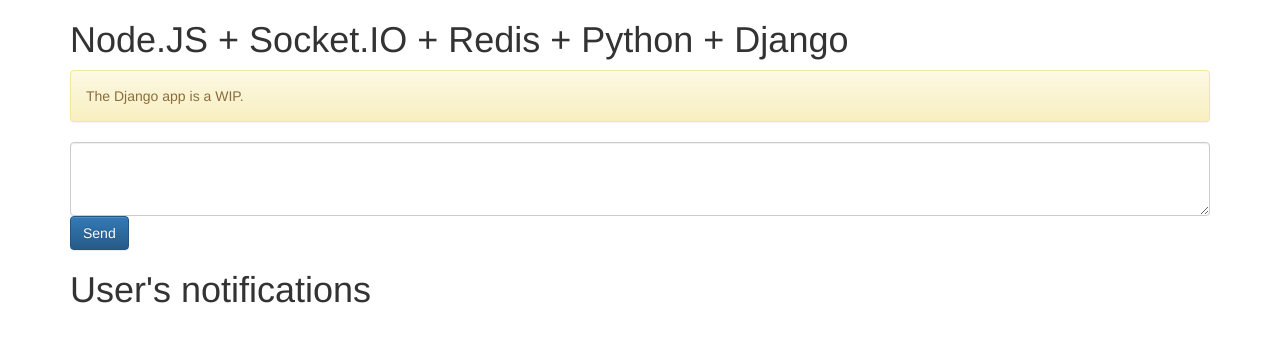
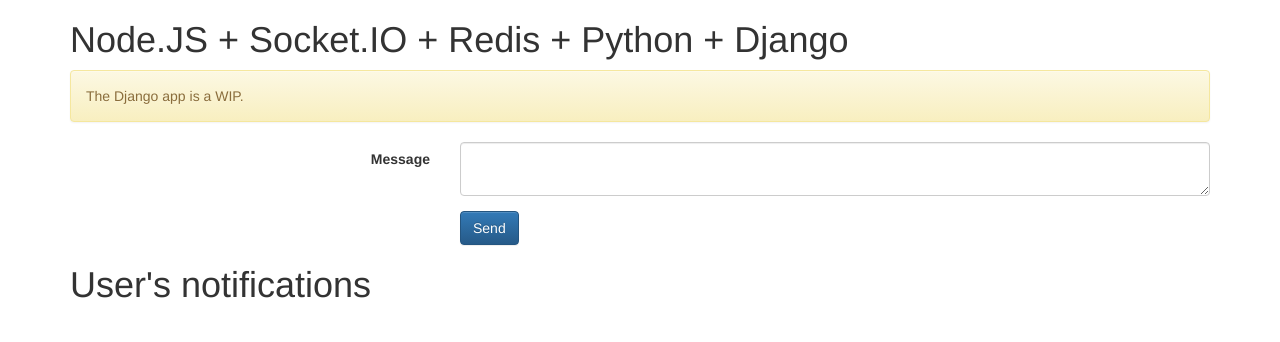
Before and after one commit to hgdeoro/NodeJS-SocketIO-Redis-Python-Nginx, a Django app: page /python/notifications/ in a window 1280 px wide. Shown: the top 342 px of the page. Run offline with Django 3.2, Linux system fonts and the light colour scheme; the visitor is signed in with stand-in values (Sample User, id 1); some libraries are stand-ins or nearby versions.

Commit message:
Migrated form to send messages to Bootstrap

```diff
--- a/django_webapp/templates/base.html
+++ b/django_webapp/templates/base.html
@@ -41,5 +41,9 @@
   <script src="https://code.jquery.com/jquery-1.10.2.min.js"></script>
   <script
     src="//netdna.bootstrapcdn.com/bootstrap/3.1.1/js/bootstrap.min.js"></script>
+
+    {% block javascript %}
+    {% endblock javascript %}
+
 </body>
 </html>
--- a/django_webapp/templates/notifications.html
+++ b/django_webapp/templates/notifications.html
@@ -2,24 +2,32 @@
 
 {% block content %}
 
-		<form action="" method="post" id="form">
-			<textarea class="form-control" rows="3" name="message-text"
-				id="message-text"></textarea>
-			<input type="submit" id="send-button" class="btn btn-primary"
-				value="Send"> <input type="hidden" id="user-id"
-				name="user-id" value="">
+		<form action="" method="post" id="form" class="form-horizontal" role="form">
+		  <div class="form-group">
+		    <label for="inputMessage" class="col-sm-4 control-label">Message</label>
+		    <div class="col-sm-8">
+		      <textarea class="form-control" name="message-text"
+		        id="message-text"></textarea>
+		    </div>
+		  </div>
+		  <div class="form-group">
+		    <div class="col-sm-offset-4 col-sm-8">
+		      <input type="submit" id="send-button" class="btn btn-primary" value="Send">
+		      <input type="hidden" id="user-id" name="user-id" value="">
+		    </div>
+		  </div>
 		</form>
 
 		<h1>User's notifications</h1>
 		<div id="messages"></div>
 
-	<!-- ================================================== -->
-	<!-- == JavaScripts -->
-	<!-- ================================================== -->
+{% endblock content %}
 
-	<script src="/socket.io/socket.io.js"></script>
+{% block javascript %}
 
-	<script type="text/javascript">
+  <script src="/socket.io/socket.io.js"></script>
+
+  <script type="text/javascript">
     //
     // Retrieves the uuidCookie using Ajax
     //
@@ -111,4 +119,4 @@
     });
   </script>
 
-{% endblock content %}
+{% endblock javascript %}
```
